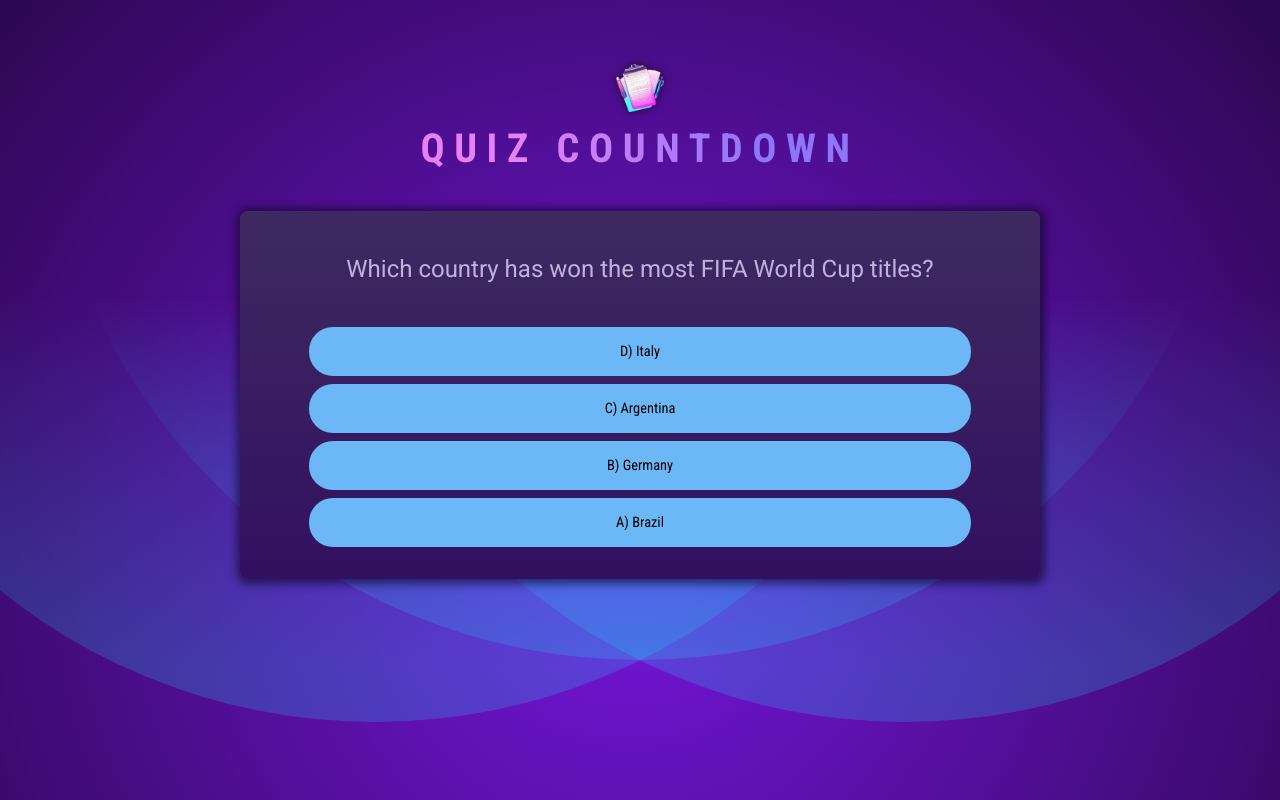
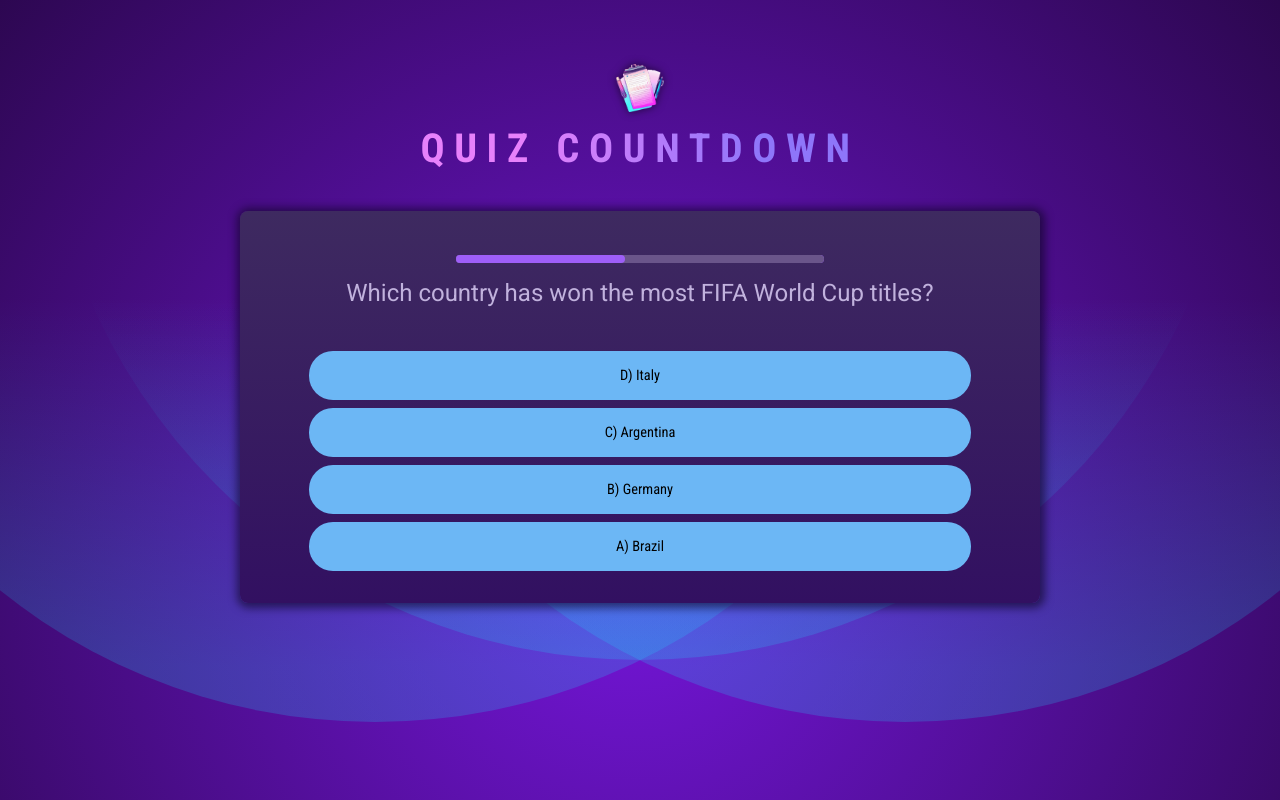
Before and after one commit to Lcole490/Question_Countdown, a React (Vite) app: page / in a window 1280 px wide. Built offline with nearby package versions, Linux system fonts and the light colour scheme.

Commit message:
added key value to QuestionTimer component so that it rerenders for each question

```diff
--- a/src/components/Quiz.jsx
+++ b/src/components/Quiz.jsx
@@ -1,6 +1,7 @@
-import { useState } from 'react';
+import { useState, useCallback } from 'react';
 import QUESTIONS from '../questions.js';
 import quizCompletImg from '../assets/quiz-complete.png';
+import QuestionTimer from './QuestionTimer.jsx';
 
 export default function Quiz(){
 
@@ -15,14 +16,20 @@ export default function Quiz(){
 
 
 
-    function handleSelectedAnswer(selectedAnswer){
+   const handleSelectedAnswer = useCallback(function handleSelectedAnswer(selectedAnswer){
         setUserAnswers((prevUserAnswers)=>{
            return(
             [...prevUserAnswers, selectedAnswer]
            )
 
         });
-    }
+    }, []);
+
+    const handleSkippedAnswer = useCallback(() =>{
+
+        handleSelectedAnswer(null), [handleSelectedAnswer]
+
+    });
 
 
     if (quizIsComplete){
@@ -42,6 +49,8 @@ export default function Quiz(){
         <div id="quiz">
         <div id="question">
 
+            <QuestionTimer key={activeQuestionIndex} timeout={10000} onTimeout={handleSkippedAnswer} />
+
              <h2 > {QUESTIONS[activeQuestionIndex].text}</h2>
             <ul id="answers">
                     {shuffledAnswers.map((answer) =>(
```
